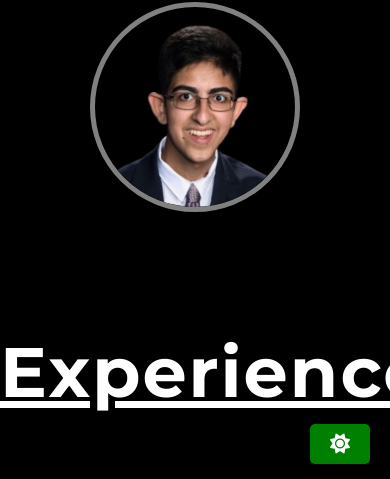
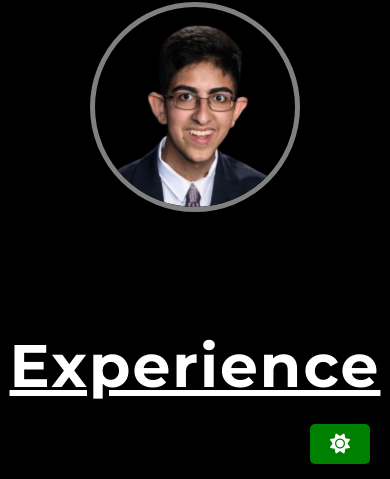
Before and after one commit to rsetia23/rsetia23.github.io, a plain HTML site: page index.html in a window 390 px wide. Shown: the part 360-839 px from the top of the page. Drawn offline with nearby package versions, Linux system fonts and the light colour scheme.

Commit message:
changed experience header size

```diff
--- a/styles.css
+++ b/styles.css
@@ -537,4 +537,9 @@ body.light-mode .links:hover {
     display: block;
     width: 100%; /* Full width for better clickability */
   }
+
+  /* Experience Section Mobile Styles */
+  .header {
+    font-size: 60px;
+  }
 }
```
